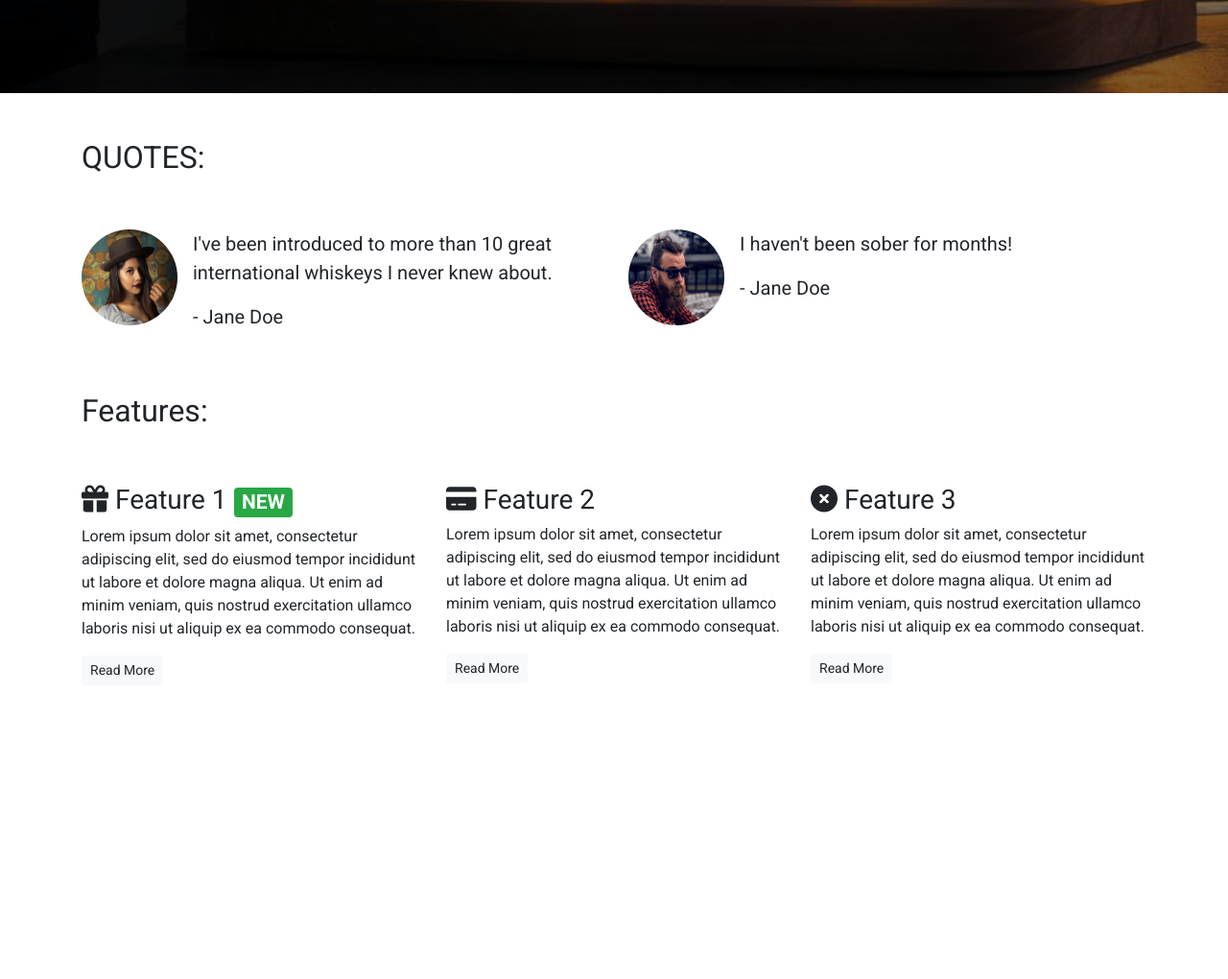
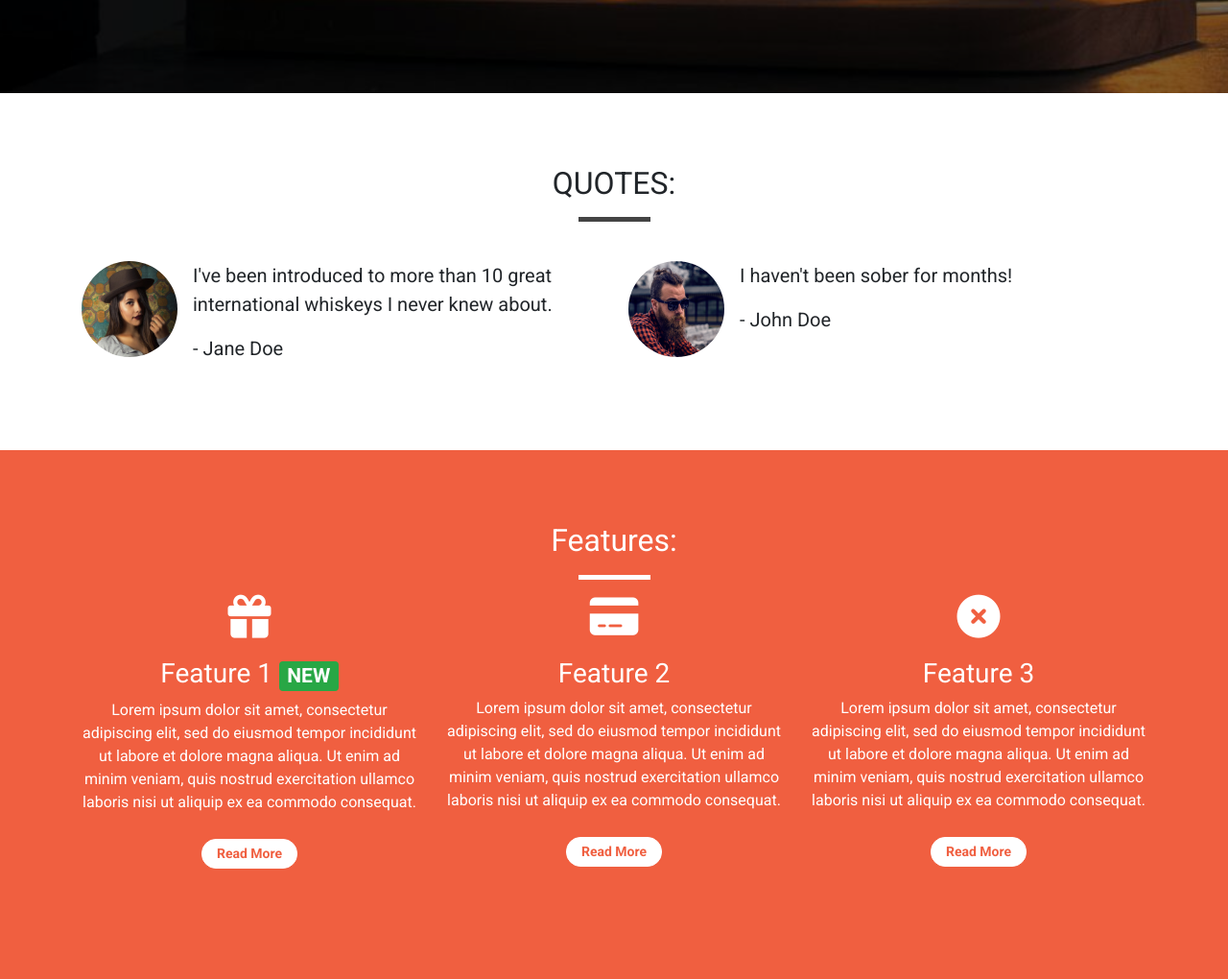
Before and after one commit to giankpetrov/booking-system, a plain HTML site: page index.html in a window 1280 px wide. Shown: the part 703-1723 px from the top of the page at 96% size. Before the commit the page ends 1433 px from the top, so only its background shows below. Drawn offline with nearby package versions, Linux system fonts and the light colour scheme.

Commit message:
Updating Quotes and features

```diff
--- a/css/style.css
+++ b/css/style.css
@@ -2,7 +2,13 @@ body {
     font-family: 'Open Sans', sans-serif;
     font-family: 'Roboto', sans-serif;
 }
+.container-wrapper {
 
+}
+.container-wrapper--red{
+    background-color: #f05f40;
+    color: white;
+}
 .alert-container .col-12{
     padding-left: 0;
     padding-right: 0;
@@ -45,11 +51,27 @@ body {
 .quotes-container {}
 
 .features-container {}
+
+/*page headers*/
+
+.page-header {
+    margin-bottom: 0;
+    border-bottom: 0;
+    text-align: center;
+}
+
+.page-header h2 {
+    margin-top: 0;
+}
+.quotes .page-header {
+    margin-bottom: 25px;
+}
 /*block divider*/
 .block-divider {
     width: 75px;
     height: 5px;
     border: 0;
+    background-color: #444;
 }
 .block-divider-color{
     background-color: #f05f40;
@@ -57,6 +79,16 @@ body {
 .block-divider-short{
     width: 35px
 }
+.block-divider--white{
+    background-color: white;
+}
+/* content container */
+
+.content-container {
+    padding-top: 75px;
+    padding-bottom: 75px;
+}
+
 /*navbar*/
 
 .navalert-container{
@@ -177,3 +209,23 @@ body {
     background-color: #df4929;
     border-color: #df4929;
 }
+
+.feature {
+    text-align: center;
+    margin-bottom: 40px;
+}
+.feature i {
+    margin-bottom: 20px;
+    font-size: 45px;
+    line-height: 45px;
+}
+
+.feature .btn {
+    background-color: white;
+    border-color: white;
+    border-radius: 15px;
+    min-width: 100px;
+    font-weight: bold;
+    margin-top: 10px;
+    color: #f05f40;
+}
--- a/index.html
+++ b/index.html
@@ -77,11 +77,13 @@
     </div>
 
         <!-- Quotes -->
-    <div class="container quotes-container">
+    <div class="container-wrapper">
+        <div class="container quotes-container content-container">
             <section class="quotes">
                 <div class="row">
-                <div class="col-12 my-5">
+                    <div class="col-12 page-header">
                         <h2 class="text-uppercase">Quotes:</h2>
+                        <hr class="block-divider block-divider-short">
                     </div>
                 </div>
                 <div class="row">
@@ -106,7 +108,7 @@
                             <div class="media-body">
                                 <blockquote class="blockquote">
                                     <p>I haven't been sober for months!</p>
-                                <p>- Jane Doe</p>
+                                    <p>- John Doe</p>
                                 </blockquote>
                             </div>
                         </div>
@@ -115,33 +117,36 @@
             </section>
             <!-- /.quotes -->
         </div>
+    </div>
 
         <!-- Features -->
-    <div class="container features-container">
+    <div class="container-wrapper container-wrapper--red">
+        <div class="container features-container content-container">
             <section class="features">
                 <div class="row">
-                <div class="col-12 my-5">
+                    <div class="col-12 page-header">
                         <h2>Features:</h2>
+                        <hr class="block-divider block-divider-short block-divider--white">
                     </div>
                 </div>
                 <div class="row">
                     <div class="col-12 col-md-6 col-lg-4">
                         <div class="feature">
-                        <h3><i class="fas fa-gift"></i> Feature 1 <span class="badge badge-success">NEW</span> </h3>
+                            <h3><i class="fas fa-gift d-sm-block"></i> Feature 1 <span class="badge badge-success">NEW</span> </h3>
                             <p>Lorem ipsum dolor sit amet, consectetur adipiscing elit, sed do eiusmod tempor incididunt ut labore et dolore magna aliqua. Ut enim ad minim veniam, quis nostrud exercitation ullamco laboris nisi ut aliquip ex ea commodo consequat.</p>
                             <p><a class="btn btn-sm btn-light" href="">Read More</a></p>
                         </div>
                     </div>
                     <div class="col-12 col-md-6 col-lg-4">
                         <div class="feature">
-                        <h3><i class="fas fa-credit-card"></i> Feature 2</h3>
+                            <h3><i class="fas fa-credit-card d-sm-block"></i> Feature 2</h3>
                             <p>Lorem ipsum dolor sit amet, consectetur adipiscing elit, sed do eiusmod tempor incididunt ut labore et dolore magna aliqua. Ut enim ad minim veniam, quis nostrud exercitation ullamco laboris nisi ut aliquip ex ea commodo consequat.</p>
                             <p><a class="btn btn-sm btn-light" href="">Read More</a></p>
                         </div>
                     </div>
                     <div class="col-12 d-md-none d-lg-block col-lg-4">
                         <div class="feature">
-                        <h3><i class="fas fa-times-circle"></i> Feature 3</h3>
+                            <h3><i class="fas fa-times-circle d-sm-block"></i> Feature 3</h3>
                             <p>Lorem ipsum dolor sit amet, consectetur adipiscing elit, sed do eiusmod tempor incididunt ut labore et dolore magna aliqua. Ut enim ad minim veniam, quis nostrud exercitation ullamco laboris nisi ut aliquip ex ea commodo consequat.</p>
                             <p><a class="btn btn-sm btn-light" href="">Read More</a></p>
                         </div>
@@ -149,6 +154,7 @@
                 </div>
             </section>
             <!-- /.features -->
+        </div>
     </div>
     <div class="modal" tabindex="-1" id="signUpModal">
         <div class="modal-dialog">
```
Lines whose indentation alone changed are shown as unchanged.
